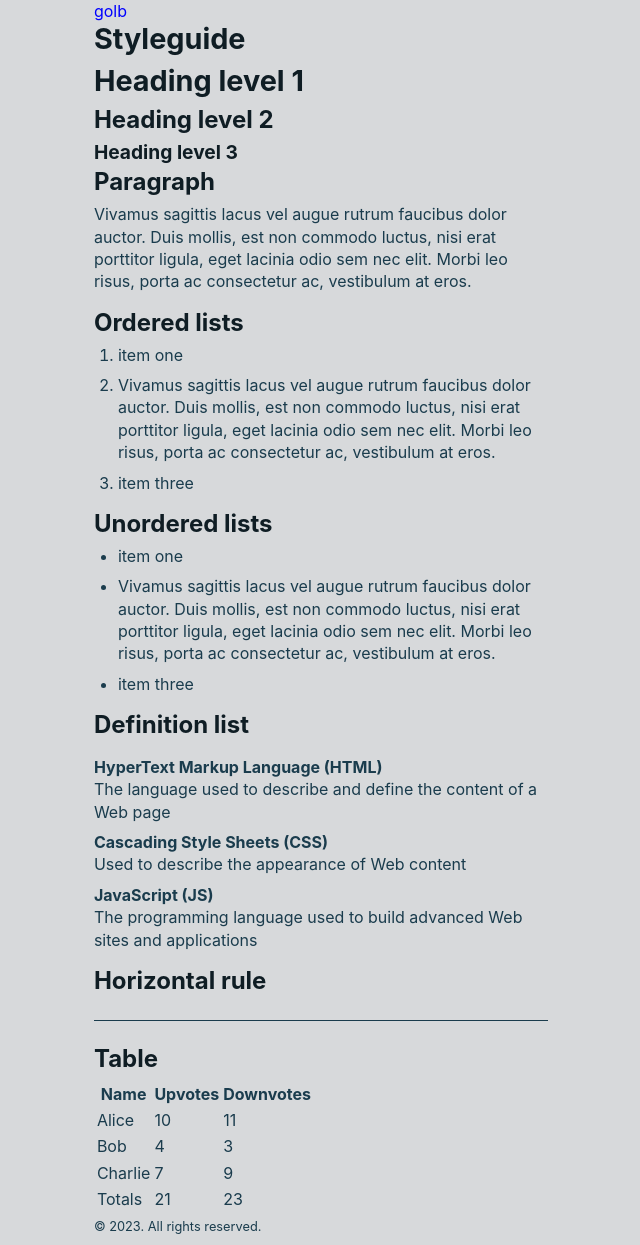
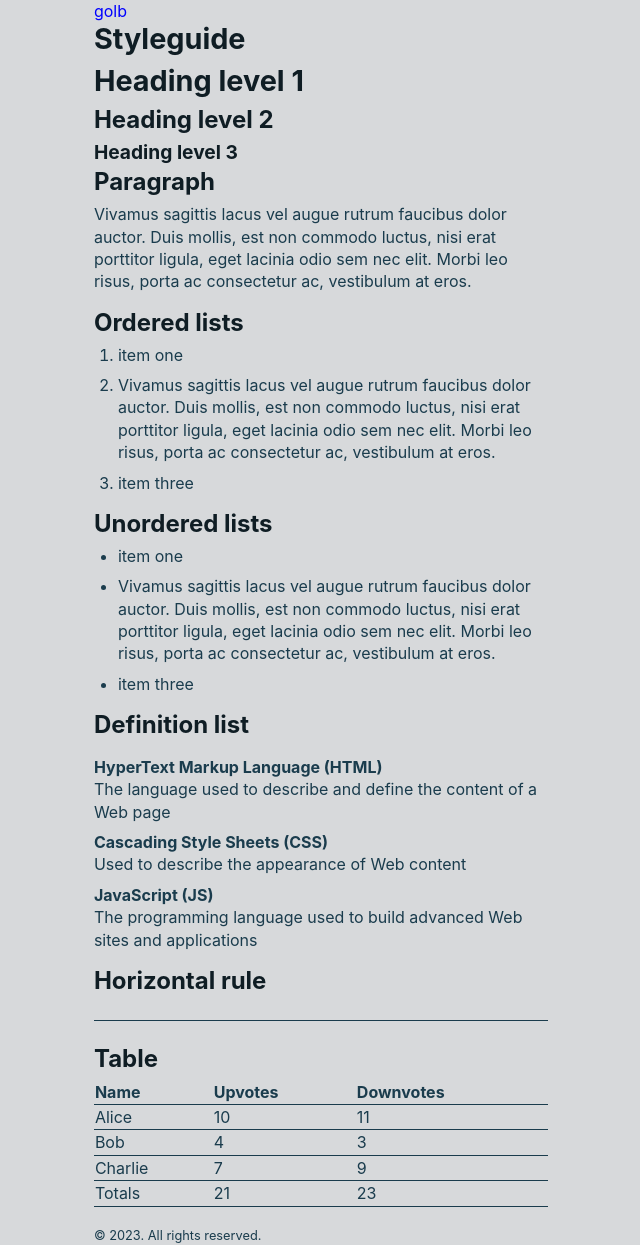
Before and after one commit to aflim/golb, a Jekyll site: the page built from styleguide.md, in a window 1280 px wide. Shown: the whole page, without its empty margins (319-959 px from the left). Built offline with Jekyll 4.4.1, drawn with Linux system fonts in a browser that asks for light colours.

Commit message:
Update stylesheet.css

```diff
--- a/assets/stylesheet.css
+++ b/assets/stylesheet.css
@@ -195,6 +195,29 @@ hr {
   border-block-start: 1px solid var(--ink-1);
 }
 
+table {
+  width: 100%;
+  margin-block-end: 1em;
+  border-collapse: collapse;
+  border: 0;
+}
+
+td,
+th {
+  border-color: inherit;
+  border-style: solid;
+  border-width: 0;
+  border-block-end-width: 1px;
+}
+
+th {
+  text-align: left;
+}
+
+thead th {
+  border-block-end-color: currentColor;
+}
+
 /* - */
 .container {
   max-width: 45ch;
```
